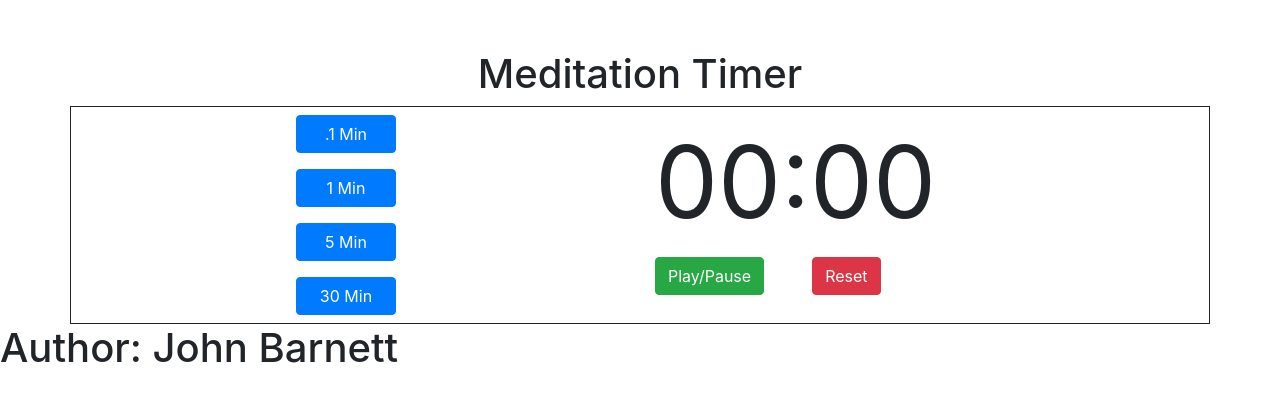
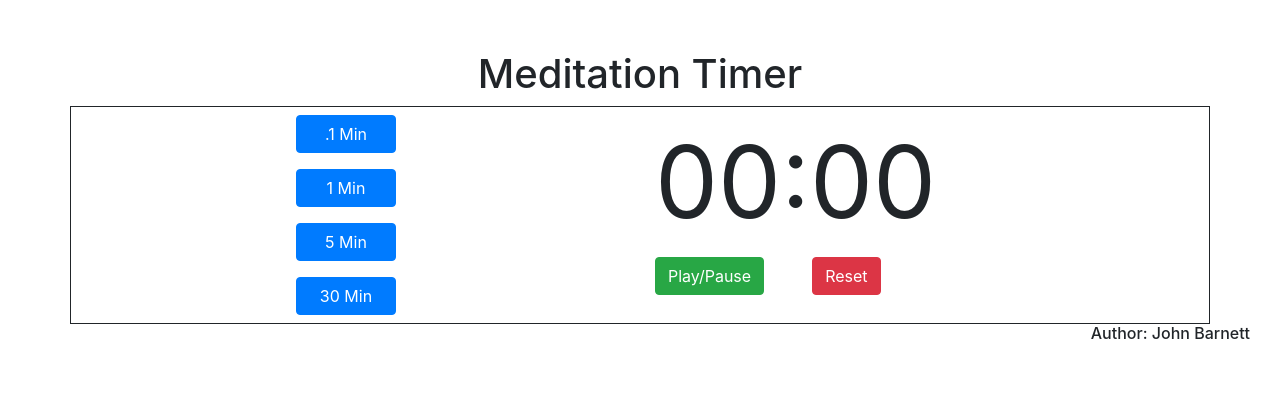
Before and after one commit to JohnBarnett9/MeditationTimer, a React app: page index.html in a window 1280 px wide. Built offline with nearby package versions, Linux system fonts and the light colour scheme.

Commit message:
Author is smaller font, lined up with right side of UI.

```diff
--- a/index.html
+++ b/index.html
@@ -24,7 +24,7 @@
     <h1 style="text-align: center; margin-top: 50px;">Meditation Timer</h1>
     <div id="root">
 	</div>
-	<h1>Author: John Barnett</h1>
+	<h6 style="text-align: right; margin-right: 30px;">Author: John Barnett</h6>
 
 
 
```
